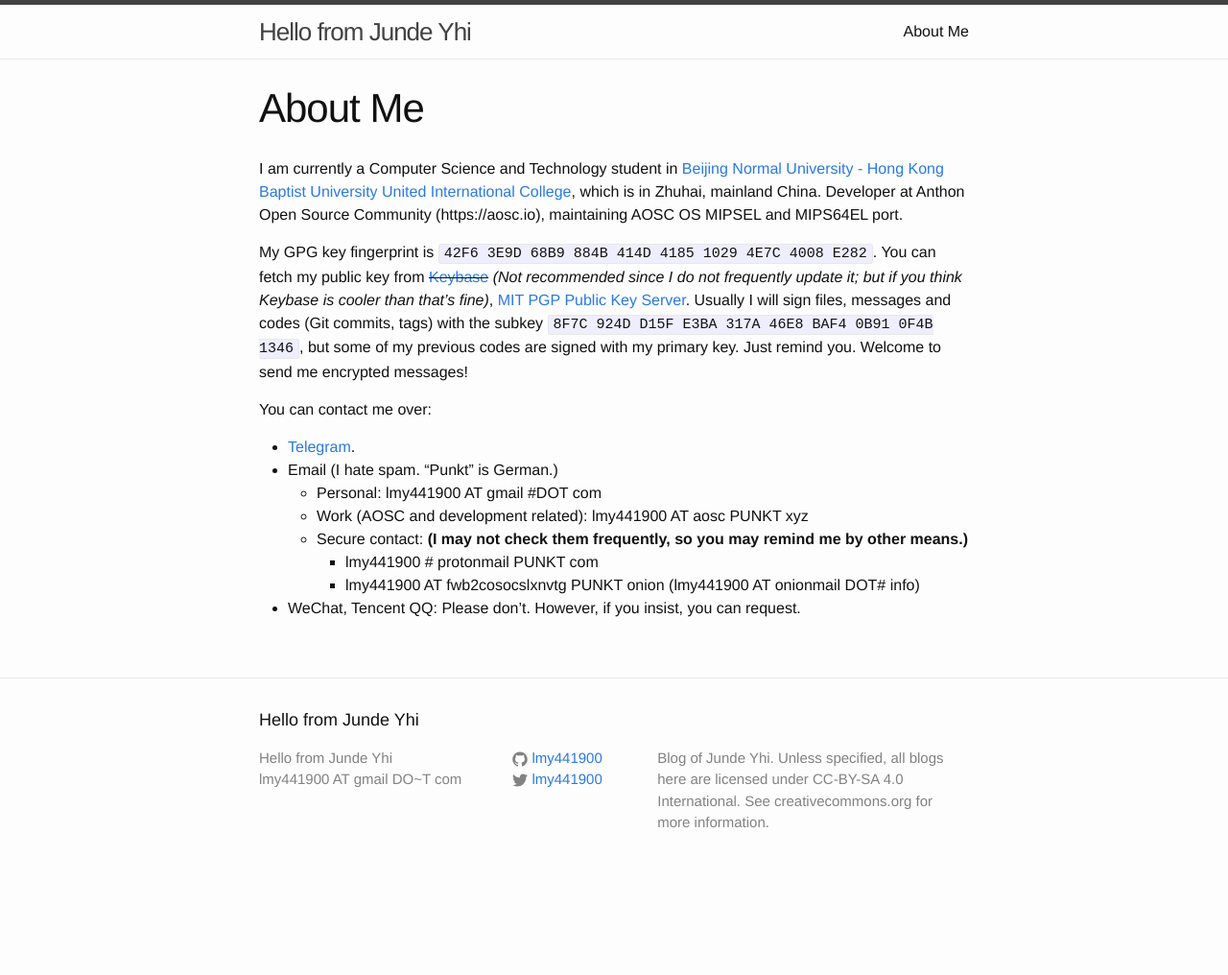
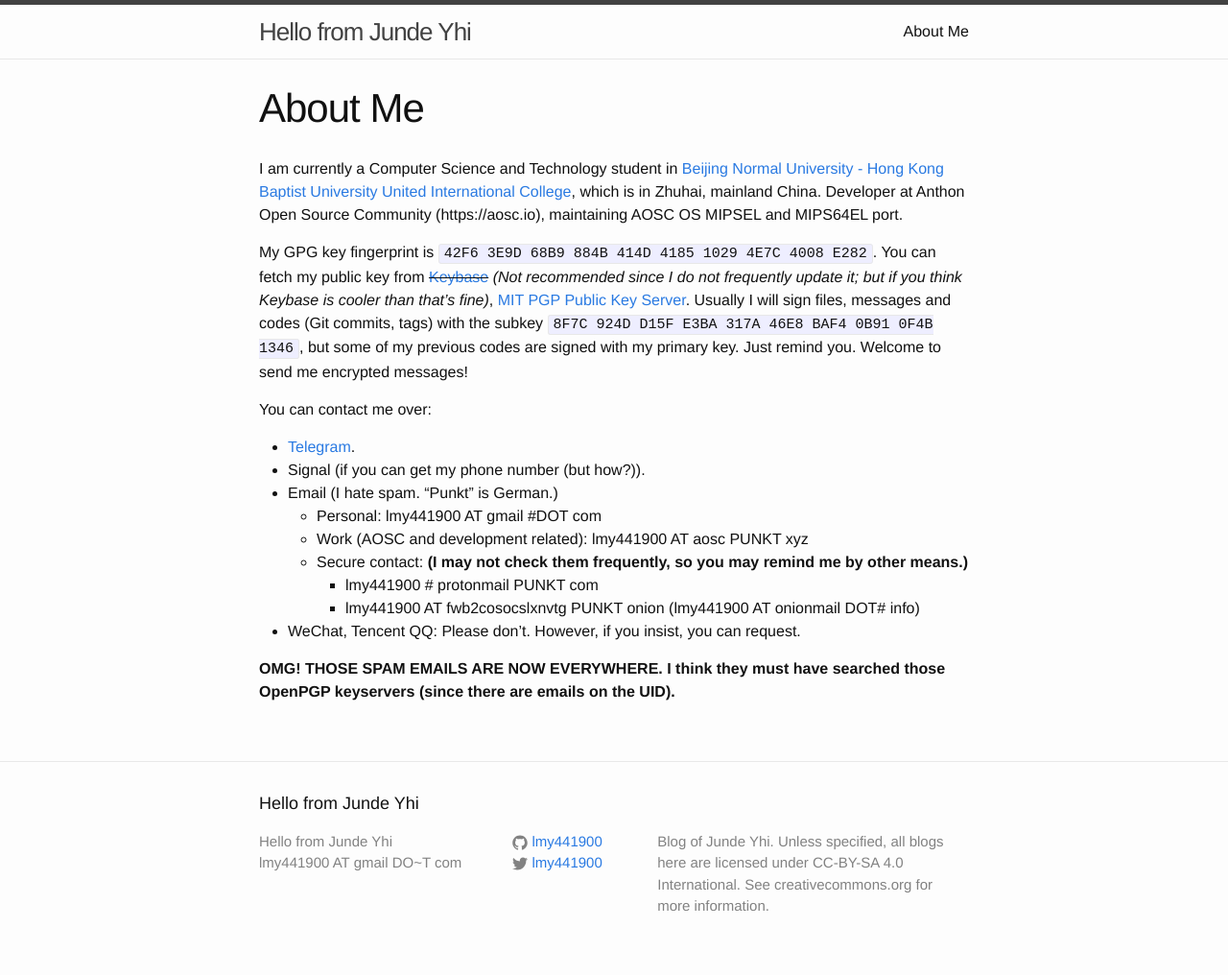
Before and after one commit to lmy441900/lmy441900.github.io, a Jekyll site: the page built from about.md, in a window 1280 px wide. Shown: the whole page at 96% size. Built offline with Jekyll 4.4.1, drawn with Linux system fonts in a browser that asks for light colours; before the commit the page ends 929 px from its top, so only the background shows below that.

Commit message:
about: add Signal contact

```diff
--- a/about.md
+++ b/about.md
@@ -11,6 +11,7 @@
 You can contact me over:
 
 - [Telegram][tg].
+- Signal (if you can get my phone number (but how?)).
 - Email (I hate spam. "Punkt" is German.)
   - Personal: lmy441900 AT gmail #DOT com
   - Work (AOSC and development related): lmy441900 AT aosc PUNKT xyz
@@ -19,6 +20,8 @@
     - lmy441900 AT fwb2cosocslxnvtg PUNKT onion (lmy441900 AT onionmail DOT# info)
 - WeChat, Tencent QQ: Please don't. However, if you insist, you can request. <!-- You actually can get it from somewhere. -->
 
+**OMG! THOSE SPAM EMAILS ARE NOW EVERYWHERE. I think they must have searched those OpenPGP keyservers (since there are emails on the UID).**
+
 [uic]:      http://uic.edu.hk
 [keybase]:  https://keybase.io/lmy441900
 [mit-pgp]:  http://pgp.mit.edu/pks/lookup?search=0x10294E7C4008E282
```
